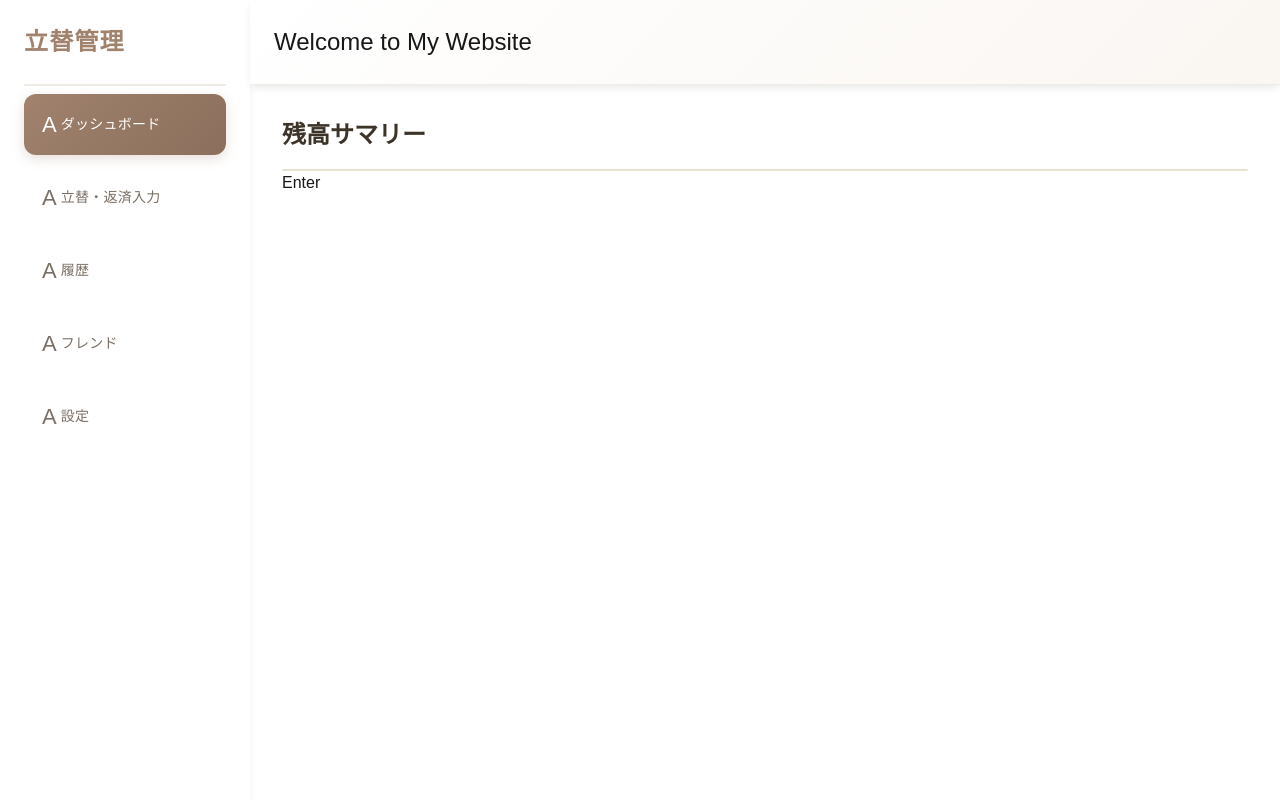
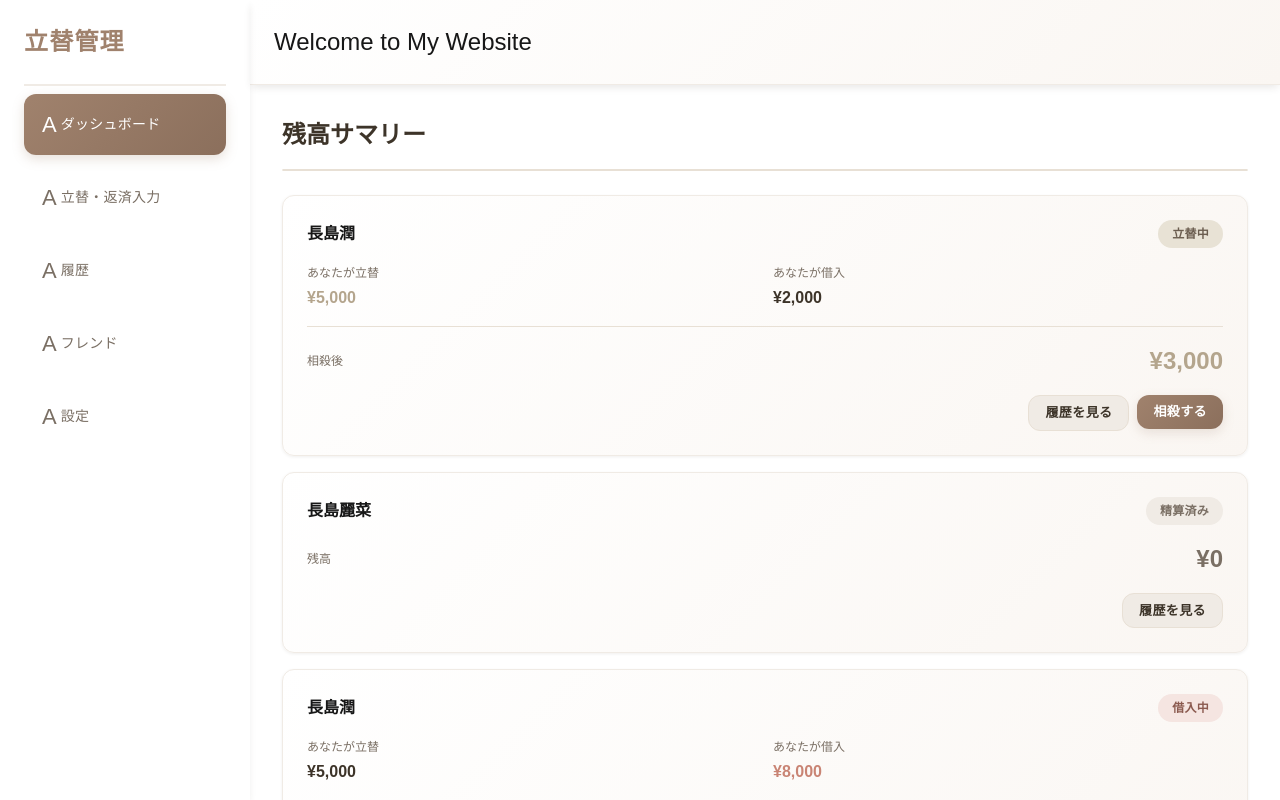
Before and after one commit to JunNagashima/debt-manager-client, a Next.js app: page /dashboard in a window 1280 px wide. Shown: the top 800 px of the page. Built offline with nearby package versions, Linux system fonts and the light colour scheme.

Commit message:
[feature] ダッシュボード 画面開発

```diff
--- /dev/null
+++ b/app/_components/Button/BaseButton.module.scss
@@ -0,0 +1,42 @@
+  @use "@/styles/_variables" as *;
+
+.btn {
+  padding: 11px 24px;
+  border: none;
+  border-radius: $border-radius;
+  font-size: 14px;
+  font-weight: 600;
+  cursor: pointer;
+  transition: all 0.3s ease;
+  text-decoration: none;
+  display: inline-block;
+  text-align: center;
+  letter-spacing: 0.03em;
+}
+
+.btnPrimary {
+  background: linear-gradient(135deg, $primary-color 0%, $primary-hover 100%);
+  color: white;
+  box-shadow: 0 4px 12px rgba(160, 130, 109, 0.2);
+}
+
+.btnPrimary:hover {
+  transform: translateY(-2px);
+  box-shadow: 0 6px 16px rgba(160, 130, 109, 0.3);
+}
+
+.btnSecondary {
+  background-color: $bg-tertiary;
+  color: $text-primary;
+  border: 1px solid $border-color;
+}
+
+.btnSecondary:hover {
+  background-color: $border-color;
+  border-color: $primary-light;
+}
+
+.btnSmall {
+  padding: 7px 16px;
+  font-size: 13px;
+}
--- /dev/null
+++ b/app/_components/Button/BaseButton.tsx
@@ -0,0 +1,57 @@
+'use client';
+
+import styles from './BaseButton.module.scss';
+
+interface Props {
+  type: 'primary' | 'secondary' | 'danger';
+  size: 'small' | 'medium' | 'large';
+  clickEvent: () => void;
+  children: React.ReactNode;
+}
+
+const BaseButton = ({ type, size, clickEvent, children }: Props) => {
+
+  // sizeによってクラス名を変更
+  const buttonSizeClass = () => {
+    switch (size) {
+      case 'small':
+        return `${styles.btnSmall}`;
+      case 'medium':
+        return styles.btnMedium;
+      case 'large':
+        return styles.btnLarge;
+      default:
+        return '';
+    }
+  }
+
+  // typeによってクラス名を変更
+  const buttonTypeClass = () => {
+    switch (type) {
+      case 'primary':
+        return styles.btnPrimary;
+      case 'secondary':
+        return `${styles.btnSecondary}`;
+      case 'danger':
+        return styles.btnDanger;
+      default:
+        return '';
+    }
+  }
+  const onClick = () => {
+    clickEvent();
+  }
+
+  const classes = [styles.btn, buttonTypeClass(), buttonSizeClass()]
+    .filter(Boolean)
+    .join(' ');
+  return (
+    <div>
+      <button className={classes} onClick={onClick}>
+        {children}
+      </button>
+    </div>
+  );
+}
+
+export default BaseButton;
--- a/app/_components/Navbar/Navbar.module.scss
+++ b/app/_components/Navbar/Navbar.module.scss
@@ -1,6 +1,9 @@
 @use "@/styles/_variables" as *;
 
 .navbar {
+  position: fixed;
+  top: 0;
+  left: 0;
   width: 250px;
   height: 100vh;
   padding: 24px;
@@ -8,6 +11,7 @@
   display: flex;
   flex-direction: column;
   gap: 8px;
+  overflow-y: auto;
 
   .titleArea {
     border-bottom: 2px solid $border-light;
--- /dev/null
+++ b/app/dashboard/_components/DashBoardCard/DashBoardCard.module.scss
@@ -0,0 +1,108 @@
+@use "@/styles/_variables" as *;
+
+.card {
+  background: linear-gradient(135deg, #ffffff 0%, $bg-accent 100%);
+  border-radius: $border-radius;
+  padding: $spacing-lg;
+  margin-bottom: $spacing-md;
+  box-shadow: $shadow-sm;
+  border: 1px solid $border-light;
+  transition: all 0.3s ease;
+
+  .cardHeader {
+    display: flex;
+    justify-content: space-between;
+    align-items: center;
+    margin-bottom: $spacing-md;
+
+    .userName {
+      font-size: 16px;
+      font-weight: 600;
+    }
+
+    .badge {
+      padding: 5px 14px;
+      border-radius: 16px;
+      font-size: 12px;
+      font-weight: 600;
+      letter-spacing: 0.02em;
+    }
+  }
+
+  .cardBody {
+    margin-bottom: $spacing-md;
+
+    .balanceAmountGroup {
+      display: grid;
+      grid-template-columns: 1fr 1fr;
+      gap: $spacing-md;
+      margin-bottom: $spacing-md;
+      padding-bottom: $spacing-md;
+      border-bottom: 1px solid $border-color;
+
+      .balanceItem {
+        display: flex;
+        flex-direction: column;
+        gap: $spacing-xs;
+
+        .balanceAmount {
+          font-size: 16px;
+          font-weight: 600;
+        }
+      }
+    }
+
+    .balanceNet {
+      display: flex;
+      justify-content: space-between;
+      align-items: center;
+
+      .balanceAmount {
+        font-size: 24px;
+        font-weight: 600;
+      }
+    }
+
+    .balanceLabel {
+      font-size: 12px;
+      color: $text-secondary;
+    }
+  }
+
+  .cardFooter {
+    display: flex;
+    gap: $spacing-sm;
+    justify-content: flex-end;
+  }
+}
+
+.positive {
+  color: $success-color;
+}
+
+.negative {
+  color: $danger-color;
+}
+
+.primary {
+  color: $text-primary;
+}
+
+.neutral {
+  color: $text-secondary;
+}
+
+.bgPositive {
+  background-color: $success-light;
+  color: #6b5d4f;
+}
+
+.bgNegative {
+  background-color: $danger-light;
+  color: #8b5a4f;
+}
+
+.bgNeutral {
+  background-color: $bg-tertiary;
+  color: $text-secondary;
+}
--- /dev/null
+++ b/app/dashboard/_components/DashBoardCard/DashBoardCard.tsx
@@ -0,0 +1,98 @@
+'use client';
+
+import styles from './DashBoardCard.module.scss';
+import BaseButton from '@/app/_components/Button/BaseButton';
+
+interface Props {
+  userName: string;
+  advanceAmount: number;
+  borrowAmount: number;
+}
+const DashBoardCard = ({ userName, advanceAmount, borrowAmount }: Props) => {
+  // 立替や借入があるかを判断する変数
+  const hasBalance = advanceAmount !== 0 && borrowAmount !== 0;
+  const netAmount = advanceAmount - borrowAmount;
+
+  // 相殺後の金額によって適したテキストのclass名を返す関数
+  const netAmountClass = () => {
+    if (netAmount > 0) {
+      return styles.positive;
+    } else if (netAmount < 0) {
+      return styles.negative;
+    } else {
+      return styles.neutral;
+    }
+  }
+
+  // 相殺後の金額によって適した背景色のclass名を返す関数
+  const netAmountBgClass = () => {
+    if (netAmount > 0) {
+      return styles.bgPositive;
+    } else if (netAmount < 0) {
+      return styles.bgNegative;
+    } else {
+      return styles.bgNeutral;
+    }
+  }
+
+  // 立替,借入を渡して適したclass名を返す関数
+  const amountClass = (type: 'advance' | 'borrow') => {
+    const isPositive = netAmount > 0;
+    const isNegative = netAmount < 0;
+    switch (type) {
+      case 'advance':
+        return isPositive ? styles.positive : styles.primary;
+      case 'borrow':
+        return isNegative ? styles.negative : styles.primary;
+      default:
+        return styles.primary;
+    }
+  }
+
+  // 現在のステータスの文言を返す関数
+  const statusText = () => {
+    // 立替,借入が0の場合は、精算済みを返す
+    if (!hasBalance) {
+      return '精算済み';
+    }
+
+    if (netAmount > 0) {
+      return '立替中';
+    } else if (netAmount < 0) {
+      return '借入中';
+    } else {
+      return '精算可能です';
+    }
+  }
+
+  return (
+    <div className={styles.card}>
+      <div className={styles.cardHeader}>
+        <p className={styles.userName}>{userName}</p>
+        <div className={`${styles.badge} ${netAmountBgClass()}`}>{statusText()}</div>
+      </div>
+      <div className={styles.cardBody}>
+        {hasBalance && <div className={styles.balanceAmountGroup}>
+          <div className={styles.balanceItem}>
+            <span className={styles.balanceLabel}>あなたが立替</span>
+            <span className={`${styles.balanceAmount} ${amountClass('advance')}`}>¥{advanceAmount.toLocaleString('ja-JP')}</span>
+          </div>
+          <div className={styles.balanceItem}>
+            <span className={styles.balanceLabel}>あなたが借入</span>
+            <span className={`${styles.balanceAmount} ${amountClass('borrow')}`}>¥{borrowAmount.toLocaleString('ja-JP')}</span>
+          </div>
+        </div>}
+        <div className={styles.balanceNet}>
+          <span className={styles.balanceLabel}>{hasBalance ? '相殺後' : '残高'}</span>
+          <span className={`${styles.balanceAmount} ${netAmountClass()}`}>¥{netAmount.toLocaleString('ja-JP')}</span>
+        </div>
+      </div>
+      <div className={styles.cardFooter}>
+        <BaseButton type='secondary' size='small' clickEvent={() => alert('履歴を見る')}>履歴を見る</BaseButton>
+        {hasBalance && <BaseButton type='primary' size='small' clickEvent={() => alert('相殺する')}>相殺する</BaseButton>}
+      </div>
+    </div>
+  );
+}
+
+export default DashBoardCard;
--- /dev/null
+++ b/app/dashboard/_components/DashBoardPage/DashBoardPage.module.scss
@@ -0,0 +1,12 @@
+@use "@/styles/_variables" as *;
+
+.container {
+  padding-top: $spacing-lg;
+
+  .buttonGroup {
+    display: flex;
+    width: 100%;
+    gap: $spacing-md;
+    justify-content: flex-end;
+  }
+}
--- a/app/dashboard/_components/DashBoardPage/DashBoardPage.tsx
+++ b/app/dashboard/_components/DashBoardPage/DashBoardPage.tsx
@@ -1,7 +1,46 @@
+'use client';
+
+import BaseButton from "@/app/_components/Button/BaseButton";
+import DashBoardCard from "../DashBoardCard/DashBoardCard";
+import styles from './DashBoardPage.module.scss';
+
+const DUMMY_DATA_LIST = [
+  {
+    userName: '長島潤',
+    advanceAmount: 5000,
+    borrowAmount: 2000,
+  },
+  {
+    userName: '長島麗菜',
+    advanceAmount: 0,
+    borrowAmount: 0,
+  },
+  {
+    userName: '長島潤',
+    advanceAmount: 5000,
+    borrowAmount: 8000,
+  },
+  {
+    userName: '長島潤',
+    advanceAmount: 5000,
+    borrowAmount: 5000,
+  },
+];
 const DashBoardPage = () => {
   return (
-    <div>
-      Enter
+    <div className={styles.container}>
+      {DUMMY_DATA_LIST.map((data, index) => (
+        <DashBoardCard
+          key={index}
+          userName={data.userName}
+          advanceAmount={data.advanceAmount}
+          borrowAmount={data.borrowAmount}
+        />
+      ))}
+      <div className={styles.buttonGroup}>
+        <BaseButton type='primary' size='large' clickEvent={() => console.log('立替・返済を入力')}>立替・返済を入力</BaseButton>
+        <BaseButton type='secondary' size='large' clickEvent={() => console.log('履歴を見る')}>履歴を見る</BaseButton>
+      </div>
     </div>
   );
 }
--- a/app/layout.module.scss
+++ b/app/layout.module.scss
@@ -6,4 +6,7 @@
 
 .mainContent {
   flex: 1;
+  margin-left: 250px;
+  min-height: 100vh;
+  padding-bottom: $spacing-xl;
 }
```
